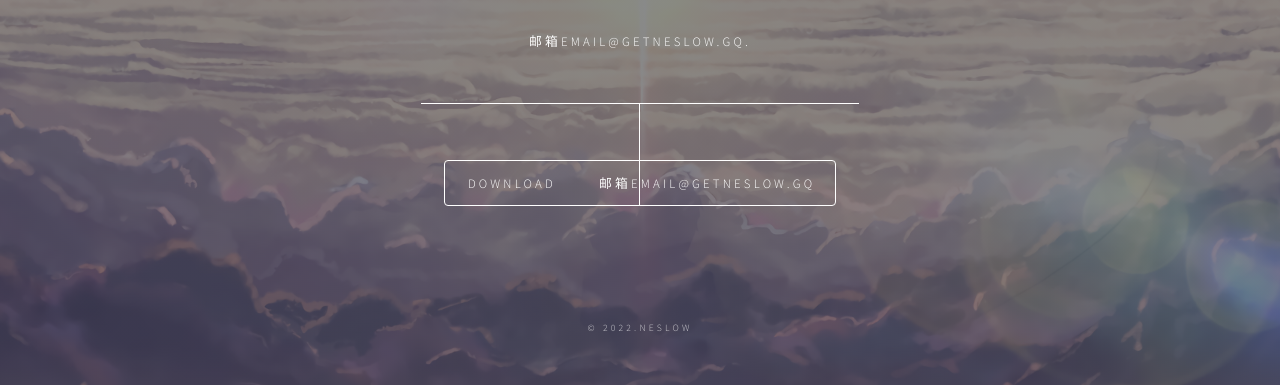
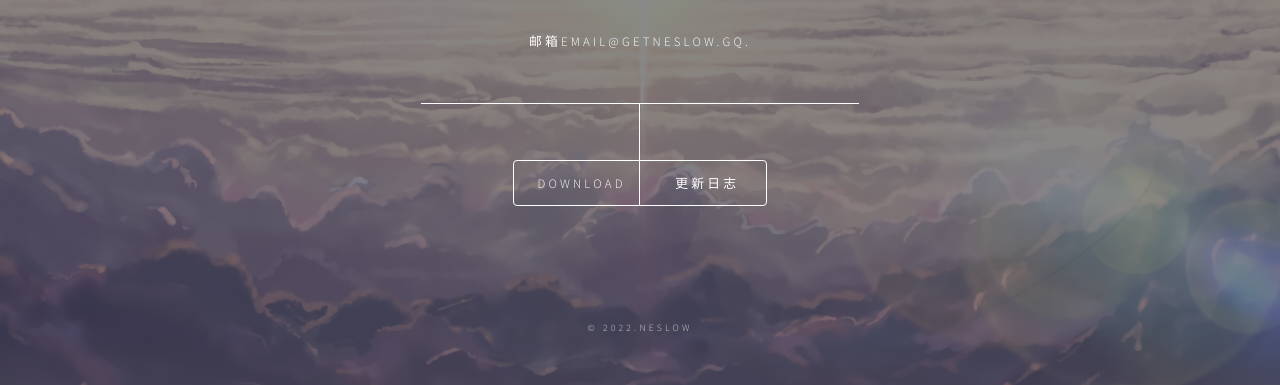
Before and after one commit to Neslow/Neslow.github.io, a plain HTML site: page index.html in a window 1280 px wide. Shown: the part 415-800 px from the top of the page. Drawn offline with Linux system fonts and the light colour scheme.

Commit message:
Update index.html

```diff
--- a/index.html
+++ b/index.html
@@ -28,7 +28,7 @@
 	<nav>
 	<ul>
 		<li><a href="./download/Neslow1.0.exe" download="Neslow.exe" "="">Download</a></li><!-- 按钮1-->
-		<li><a href="">邮箱email@getneslow.gq</a></li><!-- 按钮2-->
+		<li><a href="">更新日志</a></li><!-- 按钮2-->
 	</ul>
 	</nav></header>
 	<footer id="footer">
```
